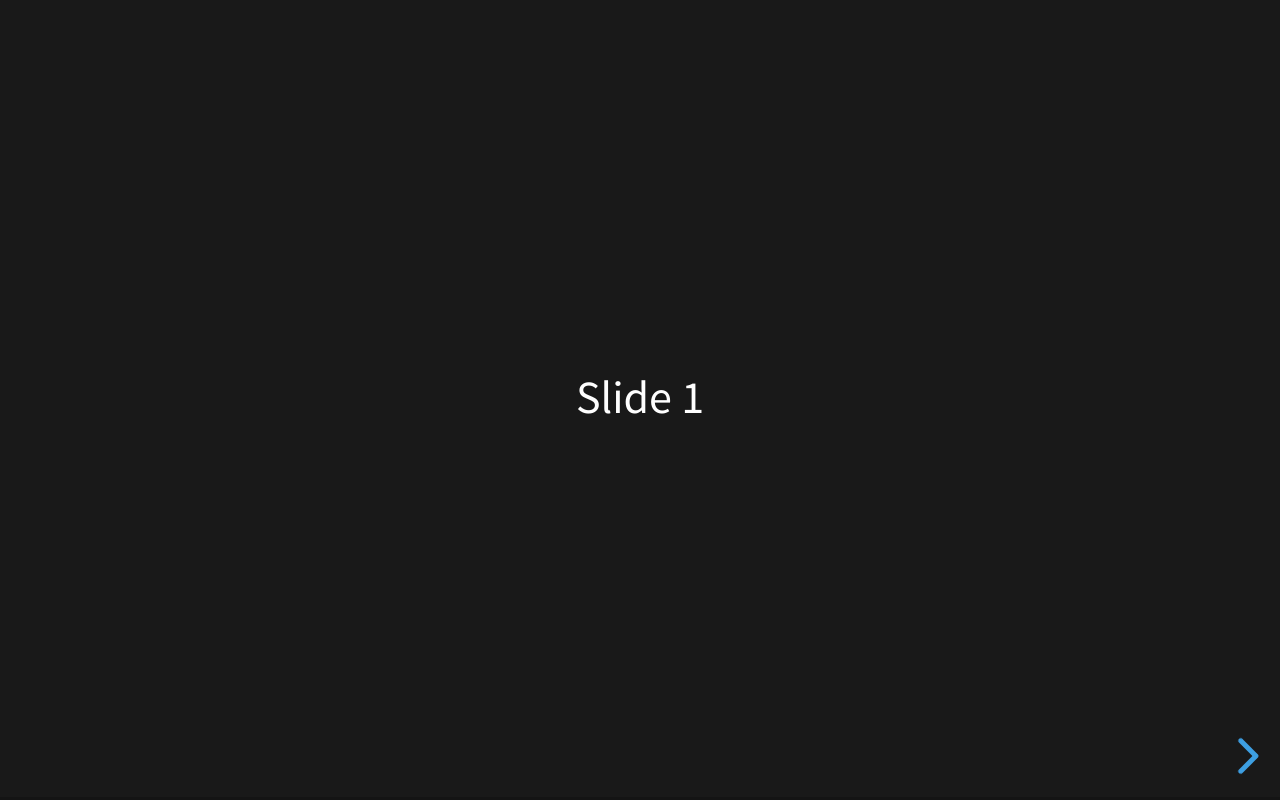
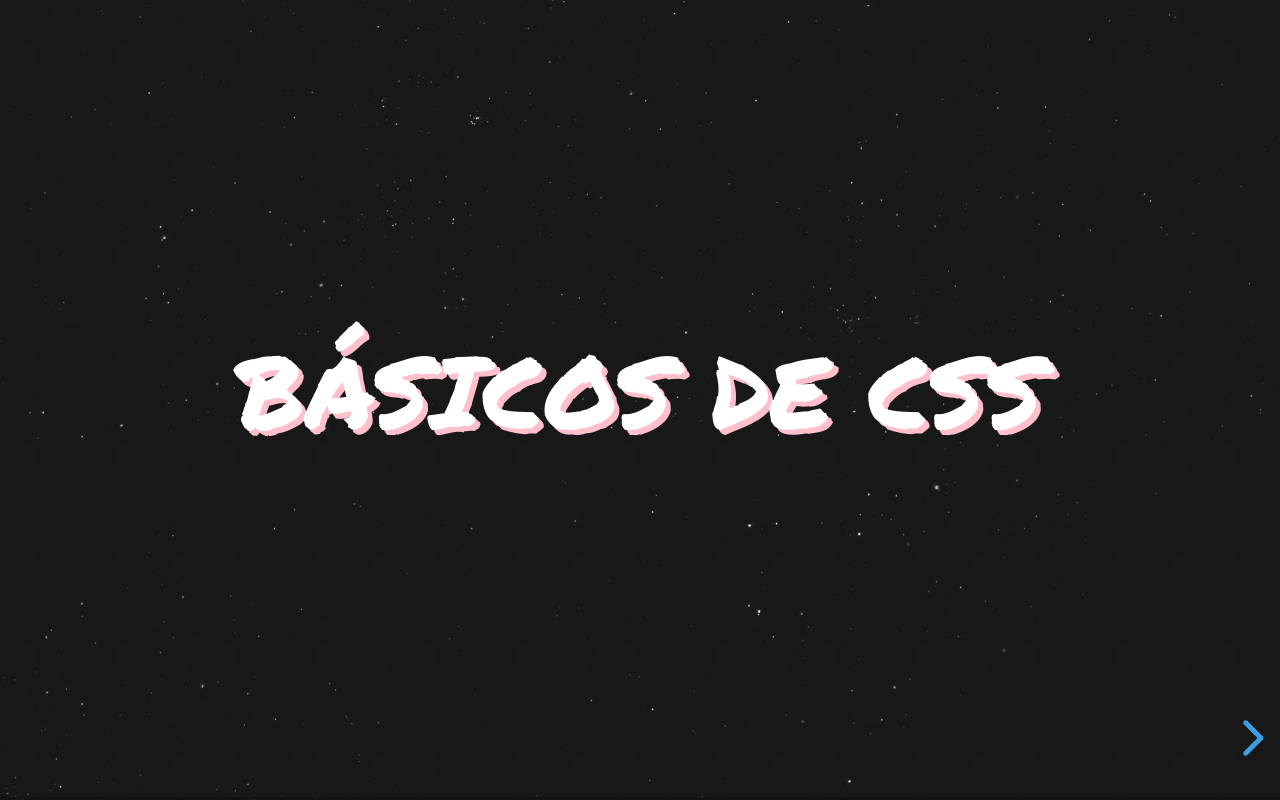
Before and after one commit to thomasryu/css-basics, a website: page index.html in a window 1280 px wide. Drawn offline with Linux system fonts and the light colour scheme.

Commit message:
Adding intro slide

```diff
--- /dev/null
+++ b/css/components.css
@@ -0,0 +1,23 @@
+@import url("https://fonts.googleapis.com/css?family=Permanent+Marker|Ubuntu+Mono&display=swap");
+
+section {
+  display: flex;
+  justify-content: center;
+  align-items: center;
+
+  height: 100%;
+  width: 100%;
+
+  padding: 0;
+}
+
+h1.main-title {
+  font-weight: normal;
+  font-family: "Permanent Marker", cursive;
+  font-size: 100px;
+  text-shadow: 5px 5px pink;
+}
+
+h2.main-title .code-block {
+  font-family: "Ubuntu Mono", monospace;
+}
--- /dev/null
+++ b/css/slides.css
@@ -0,0 +1,38 @@
+/* SLIDE 0 */
+
+#slide-0 {
+  flex-direction: column;
+
+  box-sizing: border-box;
+
+  position: relative;
+  z-index: 0;
+
+  background: url("../images/backgrounds/title-stars.png") no-repeat center;
+  background-size: cover;
+}
+
+#slide-0::after {
+  content: "";
+
+  position: absolute;
+  top: 0;
+  left: 0;
+
+  z-index: -10;
+
+  width: 100%;
+  height: 100%;
+
+  background: url("../images/backgrounds/title-twinkling.png") repeat;
+  animation: twinkling 200s linear;
+}
+
+@keyframes twinkling {
+  from {
+    background-position: 0 0;
+  }
+  to {
+    background-position: -10000px 5000px;
+  }
+}
--- a/index.html
+++ b/index.html
@@ -1,32 +1,54 @@
-<!doctype html>
+<!DOCTYPE html>
 <html>
   <head>
-		<meta charset="utf-8">
-		<meta name="viewport" content="width=device-width, initial-scale=1.0, maximum-scale=1.0, user-scalable=no">
+    <meta charset="utf-8" />
+    <meta
+      name="viewport"
+      content="width=device-width, initial-scale=1.0, maximum-scale=1.0, user-scalable=no"
+    />
 
-		<title>reveal.js</title>
+    <title>Básicos de CSS — Thomas</title>
 
-		<link rel="stylesheet" href="css/reset.css">
-		<link rel="stylesheet" href="css/reveal.css">
-		<link rel="stylesheet" href="css/theme/black.css">
+    <link rel="stylesheet" href="css/reset.css" />
+    <link rel="stylesheet" href="css/reveal.css" />
+    <link rel="stylesheet" href="css/theme/black.css" />
 
     <!-- Theme used for syntax highlighting of code -->
-		<link rel="stylesheet" href="lib/css/monokai.css">
+    <link rel="stylesheet" href="lib/css/monokai.css" />
+
+    <!-- Custom CSS -->
+    <link rel="stylesheet" href="css/components.css" />
+    <link rel="stylesheet" href="css/slides.css" />
 
     <!-- Printing and PDF exports -->
     <script>
-			var link = document.createElement( 'link' );
-			link.rel = 'stylesheet';
-			link.type = 'text/css';
-			link.href = window.location.search.match( /print-pdf/gi ) ? 'css/print/pdf.css' : 'css/print/paper.css';
-			document.getElementsByTagName( 'head' )[0].appendChild( link );
+      var link = document.createElement("link");
+      link.rel = "stylesheet";
+      link.type = "text/css";
+      link.href = window.location.search.match(/print-pdf/gi)
+        ? "css/print/pdf.css"
+        : "css/print/paper.css";
+      document.getElementsByTagName("head")[0].appendChild(link);
     </script>
   </head>
   <body>
     <div class="reveal">
       <div class="slides">
-				<section>Slide 1</section>
-				<section>Slide 2</section>
+        <!-- Slide 0 -->
+        <section id="slide-0">
+          <h1 class="main-title">Básicos de CSS</h1>
+        </section>
+
+        <!-- Slide 1 -->
+        <section id="slide-1">
+          <section id="slide-1-1">
+            <h2 class="main-title">Introdução</h2>
+          </section>
+
+          <section id="slide-1-2">
+            <h4>O que é CSS e pra que serve?</h4>
+          </section>
+        </section>
       </div>
     </div>
 
@@ -37,11 +59,16 @@
       // - https://github.com/hakimel/reveal.js#configuration
       // - https://github.com/hakimel/reveal.js#dependencies
       Reveal.initialize({
+        hash: true,
+        display: "flex",
+        width: "100%",
+        height: "100%",
+        margin: 0,
         dependencies: [
-					{ src: 'plugin/markdown/marked.js' },
-					{ src: 'plugin/markdown/markdown.js' },
-					{ src: 'plugin/notes/notes.js', async: true },
-					{ src: 'plugin/highlight/highlight.js', async: true }
+          { src: "plugin/markdown/marked.js" },
+          { src: "plugin/markdown/markdown.js" },
+          { src: "plugin/highlight/highlight.js" },
+          { src: "plugin/notes/notes.js", async: true }
         ]
       });
     </script>
```
Also changed, not shown: css/reset.css (+94 -15 lines), images/backgrounds/introduction.jpg (added), images/backgrounds/title-stars.png (added), images/backgrounds/title-twinkling.png (added), images/examples/display/routing-tab.png (added), images/wednesday.gif (added), 1 other file. Lines whose indentation alone changed are shown as unchanged.
